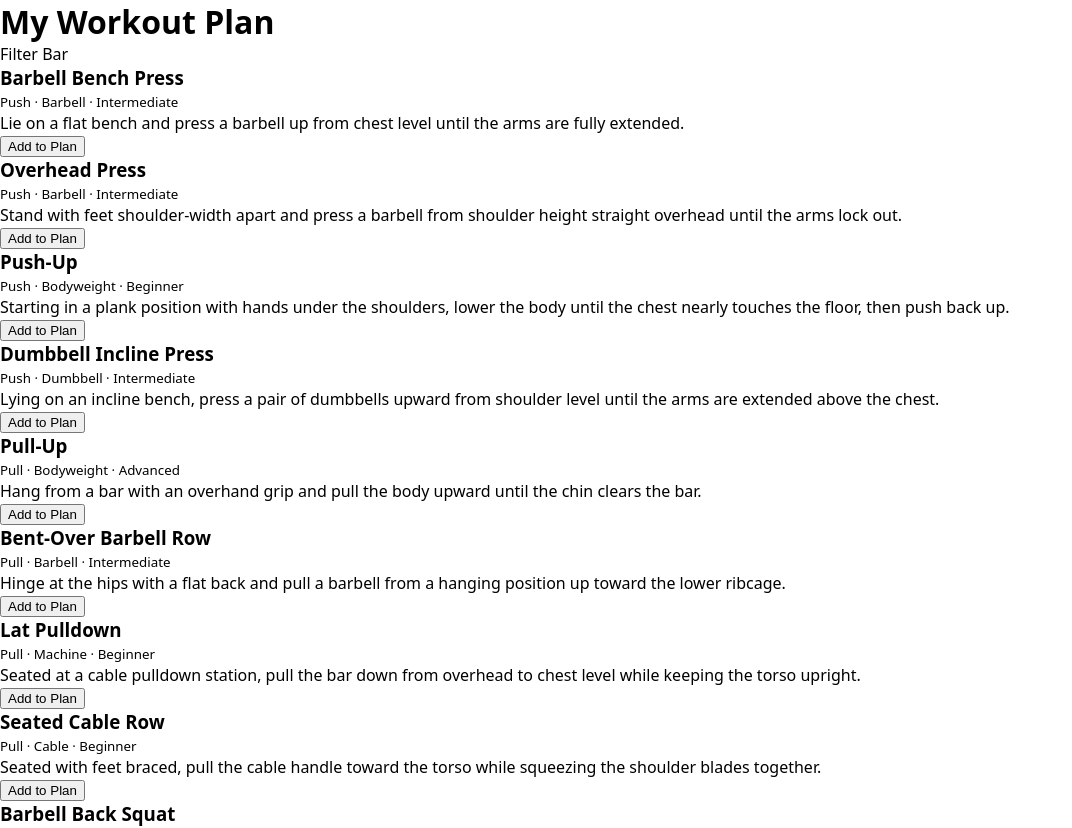
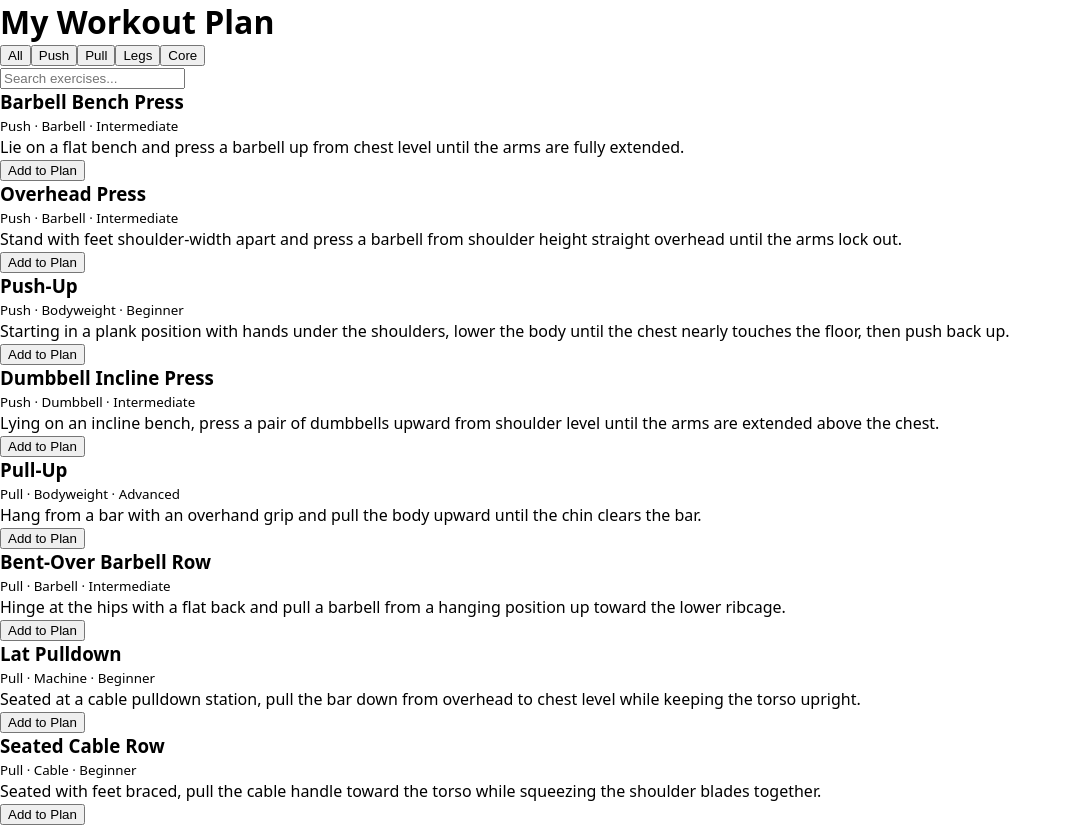
Before and after one commit to Anthonydosse777/Csc436-Project2-GymPlanBuilder, a React (Vite) app: page / in a window 1280 px wide. Shown: the top 828 px of the page, without its empty margins (0-1072 px from the left). Built offline with nearby package versions, Linux system fonts and the light colour scheme.

Commit message:
add search and muscle group filtering

```diff
--- a/src/components/ExerciseLibrary.jsx
+++ b/src/components/ExerciseLibrary.jsx
@@ -1,12 +1,32 @@
+import { useState } from 'react'
 import FilterBar from './FilterBar'
 import ExerciseCard from './ExerciseCard'
 import { EXERCISES } from '../data/exercises.js'
 
 function ExerciseLibrary({ plan, onAddToPlan }) {
+  const [searchTerm, setSearchTerm] = useState('')
+  const [activeGroup, setActiveGroup] = useState('All')
+
+  const normalizedSearch = searchTerm.toLowerCase()
+  const filteredExercises = EXERCISES.filter(
+    (exercise) =>
+      (activeGroup === 'All' || exercise.muscleGroup === activeGroup) &&
+      exercise.name.toLowerCase().includes(normalizedSearch)
+  )
+
   return (
     <div>
-      <FilterBar />
-      {EXERCISES.map((exercise) => {
+      <FilterBar activeGroup={activeGroup} onSelect={(group) => setActiveGroup(group)} />
+      <input
+        type="text"
+        placeholder="Search exercises..."
+        value={searchTerm}
+        onChange={(e) => setSearchTerm(e.target.value)}
+      />
+      {filteredExercises.length === 0 ? (
+        <p>No exercises match your search.</p>
+      ) : (
+        filteredExercises.map((exercise) => {
           const isAdded = plan.some((item) => item.id === exercise.id)
           return (
             <ExerciseCard
@@ -16,7 +36,8 @@ function ExerciseLibrary({ plan, onAddToPlan }) {
               onAdd={() => onAddToPlan(exercise)}
             />
           )
-      })}
+        })
+      )}
     </div>
   )
 }
--- a/src/components/FilterBar.jsx
+++ b/src/components/FilterBar.jsx
@@ -1,5 +1,20 @@
+const GROUPS = ['All', 'Push', 'Pull', 'Legs', 'Core']
+
 function FilterBar({ activeGroup, onSelect }) {
-  return <div>Filter Bar</div>
+  return (
+    <div>
+      {GROUPS.map((group) => (
+        <button
+          key={group}
+          type="button"
+          className={group === activeGroup ? 'active' : ''}
+          onClick={() => onSelect(group)}
+        >
+          {group}
+        </button>
+      ))}
+    </div>
+  )
 }
 
 export default FilterBar
```
Lines whose indentation alone changed are shown as unchanged.
